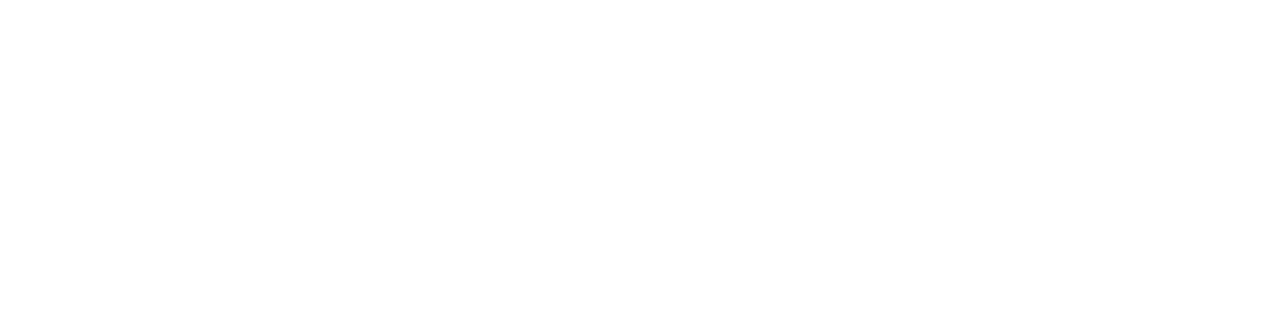
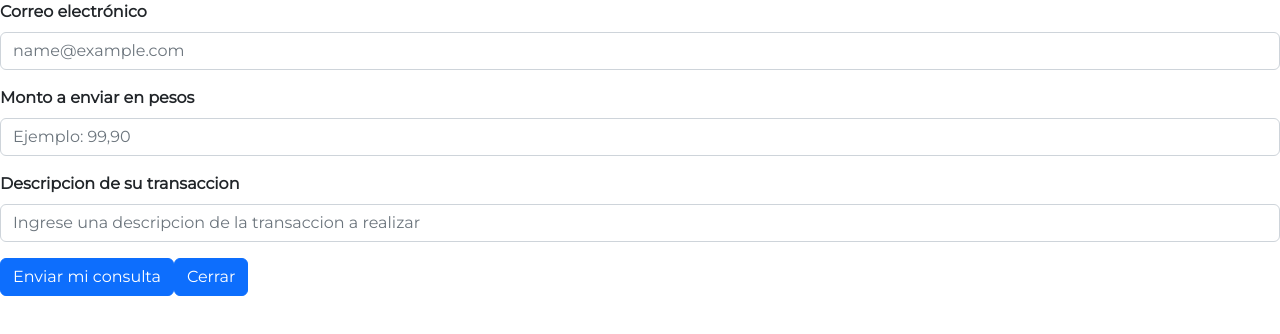
Before and after one commit to Liliani-mg/envialo-ya-front, a React (Vite) app: page /form in a window 1280 px wide. Before the commit this address had no page. Shown: the top 334 px of the page. Built offline with nearby package versions, Linux system fonts and the light colour scheme; no server answers.

Commit message:
add panel admin, sheet request

```diff
--- a/package.json
+++ b/package.json
@@ -9,11 +9,12 @@
     "preview": "vite preview"
   },
   "dependencies": {
-    "react": "^18.2.0",
-    "react-dom": "^18.2.0",
+    "axios": "^1.3.4",
     "bootstrap": "^5.2.3",
     "bootstrap-icons": "^1.10.2",
+    "react": "^18.2.0",
     "react-bootstrap": "^2.6.0",
+    "react-dom": "^18.2.0",
     "react-loader-spinner": "^5.3.4",
     "react-redux": "^8.0.5",
     "react-router-dom": "^6.4.4",
--- a/src/components/Carousel.css
+++ b/src/components/CarouselLanding.css
@@ -16,5 +16,4 @@
     background-repeat: no-repeat;
     background-size: cover;
     background-position: center;
-
 }
--- a/src/components/CarouselLanding.jsx
+++ b/src/components/CarouselLanding.jsx
@@ -1,5 +1,5 @@
 import React from 'react';
-import "./Carousel.css";
+import "./CarouselLanding.css";
 
 // const image1 ="https://res.cloudinary.com/dxsvkn4eo/image/upload/v1677499400/bg002_rw3qet.jpg";
 // const image2 ="https://res.cloudinary.com/dxsvkn4eo/image/upload/v1677499400/bg001_u2kmyd.jpg";
@@ -8,7 +8,8 @@ import "./Carousel.css";
 
 function CarouselLanding() {
   return (
-    <div id="carouselExampleSlidesOnly" class="carousel slide" data-ride="carousel">
+
+    <div id="carousel-image" class="carousel slide" data-ride="carousel">
     <div class="carousel-inner">
       <div class="carousel-item carousel-image bg-img-1 active">
         {/* <img class="d-block w-100" src={image1} alt="First slide"></img> */}
--- /dev/null
+++ b/src/components/Form.jsx
@@ -0,0 +1,75 @@
+import React from "react";
+import { useState } from "react";
+import { postRequest } from "../services/httpRequest";
+// const API_URL = import.meta.env.VITE_API_URL;
+
+
+function Form() {
+
+  const [input, setInput] = useState({
+    fecha: new Date(),
+    email: "",
+    montoPesos: "",
+    descripcion: ""
+  })
+
+function handleSubmit(e){
+  e.preventDefault();
+  postRequest(input)
+
+}
+
+
+  return (
+    <div class="mb-3">
+      <form onSubmit={handleSubmit}>
+        <div class="mb-3">
+          <label for="exampleFormControlInput1" class="form-label text-body">
+            Correo electrónico
+          </label>
+          <input
+            type="email"
+            name="email"
+            class="form-control"
+            id="exampleFormControlInput1"
+            placeholder="name@example.com"
+          />
+        </div>
+        <div class="mb-3">
+          <label for="exampleFormControlInput2" class="form-label text-body">
+            Monto a enviar en pesos
+          </label>
+          <input
+            type="number"
+            name="montoPesos"
+            class="form-control"
+            id="exampleFormControlInput1"
+            placeholder="Ejemplo: 99,90"
+          />
+        </div>
+        <div class="mb-3">
+          <label for="exampleFormControlInput3" class="form-label text-body">
+           Descripcion de su transaccion
+          </label>
+          <input
+            type="text"
+            name="descripcion"
+            class="form-control"
+            id="exampleFormControlInput1"
+            placeholder="Ingrese una descripcion de la transaccion a realizar"
+          />
+        </div>
+        <div class="col-auto">
+          <button type="submit" class="btn btn-primary mb-3">
+           Enviar mi consulta
+          </button>
+          <a type="button" href="/" class="btn btn-primary mb-3">
+           Cerrar
+          </a>
+        </div>
+      </form>
+    </div>
+  );
+}
+
+export default Form;
--- a/src/components/NavBar.jsx
+++ b/src/components/NavBar.jsx
@@ -32,7 +32,7 @@ function NavBar() {
         <div class="collapse navbar-collapse" id="navbarNav">
           <ul class="navbar-nav">
             <li class="nav-item">
-              <a class="nav-link" aria-current="page" href="#">
+              <a class="nav-link" aria-current="page"  href="/form" >
                 Enviar dinero
               </a>
             </li>
--- /dev/null
+++ b/src/pages/Landing.css
@@ -0,0 +1,3 @@
+.btn-land{
+position: absolute;
+}
--- a/src/pages/Landing.jsx
+++ b/src/pages/Landing.jsx
@@ -1,17 +1,51 @@
-import React from 'react';
-import CarouselLanding from '../components/CarouselLanding';
+import React from "react";
+import CarouselLanding from "../components/CarouselLanding";
+import { useNavigate } from "react-router-dom";
 
-import NavBar from '../components/NavBar';
+import NavBar from "../components/NavBar";
+import Form from "../components/Form";
 
-const imageBg = "https://res.cloudinary.com/dxsvkn4eo/image/upload/v1677499400/bg002_rw3qet.jpg"
+const imageBg =
+  "https://res.cloudinary.com/dxsvkn4eo/image/upload/v1677499400/bg002_rw3qet.jpg";
+
+
 function Landing() {
+  const navigate = useNavigate();
+
   return (
     <div >
-        <NavBar/>
-        <CarouselLanding/>
-
+      <NavBar />
+      <CarouselLanding />
+      <a
+        class="btn btn-primary rounded-pill "
+        href="/form"
+        // data-bs-toggle="offcanvas"
+        // href="#offcanvasExample"
+        // role="button"
+        // aria-controls="offcanvasExample"
+      >
+        Enviar Dinero
+      </a>
+      {/* <div
+        class="offcanvas offcanvas-start"
+        tabindex="-1"
+        id="offcanvasExample"
+        aria-labelledby="offcanvasExampleLabel"
+      >
+        <div class="offcanvas-header">
+          <button
+            type="button"
+            class="btn-close"
+            data-bs-dismiss="offcanvas"
+            aria-label="Close"
+          ></button>
+        </div>
+        <div class="offcanvas-body">
+            <Form/>
+        </div>
+      </div> */}
     </div>
-  )
+  );
 }
 
-export default Landing
+export default Landing;
--- /dev/null
+++ b/src/pages/PanelAdmin.jsx
@@ -0,0 +1,76 @@
+import React from "react";
+import axios from "axios";
+import { getRequest } from "../services/httpRequest";
+import { useState, useEffect } from "react";
+
+const API_KEY = import.meta.env.VITE_API_KEY_SHEETS;
+const ID = import.meta.env.VITE_ID_SHEETS;
+
+const values = "A2:AZ100";
+// url
+const url = `https://content-sheets.googleapis.com/v4/spreadsheets/${ID}/values/${values}?access_token=${API_KEY}&key=${API_KEY}`;
+
+function PanelAdmin() {
+  const [value, setValue] = useState({});
+
+  // const responseSheet = getRequest(url)
+  let responseApi;
+  async function responseSheet() {
+    await axios.get(url).then((res) => {
+      console.log(res.data.values);
+      let responseApi = res.data.values;
+      setValue(responseApi);
+    });
+  }
+
+  useEffect(() => {
+    responseSheet();
+  }, []);
+  const arrayValue = Object.values(value);
+  console.log("===========", arrayValue);
+  return (
+    <table class="table">
+      <thead class="thead-dark">
+        <tr>
+          <th scope="col">id</th>
+          <th scope="col">Monto en Pesos</th>
+          <th scope="col">Monto en Reales</th>
+          <th scope="col">cuenta origen</th>
+          <th scope="col">cuenta destino</th>
+          <th scope="col">fecha</th>
+          <th scope="col">email</th>
+          <th scope="col">descripcion</th>
+        </tr>
+      </thead>
+      <tbody>
+        {arrayValue ? (
+          arrayValue?.map((e, i) => (
+            <tr key={i}>
+              <th scope="row">{e[0]}</th>
+
+              <td>{e[1]}</td>
+              <td>{e[2]}</td>
+              <td>{e[3]}</td>
+              <td>{e[4]}</td>
+              <td>{e[5]}</td>
+              <td>{e[6]}</td>
+              <td>{e[7]}</td>
+            </tr>
+          ))
+        ) : (
+          <tr>
+            <th scope="row">-</th>
+            <td>-</td>
+            <td>-</td>
+            <td>-</td>
+            <td>-</td>
+            <td>-</td>
+            <td>-</td>
+          </tr>
+        )}
+      </tbody>
+    </table>
+  );
+}
+
+export default PanelAdmin;
--- a/src/routes/index.jsx
+++ b/src/routes/index.jsx
@@ -1,11 +1,15 @@
 import React from 'react';
 import { Routes, Route } from 'react-router-dom';
 import Landing from '../pages/Landing';
+import PanelAdmin from '../pages/PanelAdmin';
+import Form from '../components/Form';
 
 
 const AppRoutes = () => (
     <Routes>
         <Route path='/' element={<Landing/>}/>
+        <Route path='/panelAdmin' element={<PanelAdmin/>}/>
+        <Route path='/form' element={<Form/>}/>
     </Routes>
 );
 export default AppRoutes;
--- /dev/null
+++ b/src/services/httpRequest.js
@@ -0,0 +1,32 @@
+import axios from 'axios';
+
+const httpRequest = (method, endpoint, data, headers = {}) => {
+  const config = {
+    headers,
+  }
+
+  const token = localStorage.getItem('token') || ''
+
+  if (token) config.headers.Authorization = `Bearer ${token}`
+
+  config.method = method
+
+  config.url = import.meta.env.VITE_API_URL + endpoint
+
+  if (data) config.data = data
+
+  return new Promise((resolve, reject) => {
+    axios(config)
+      .then(res => resolve(res.data))
+      .catch(error => reject(error))
+  })
+}
+
+export const getRequest = (endpoint, headers) =>
+  httpRequest('get', endpoint, null, null)
+
+export const postRequest = (endpoint, data, headers) =>
+  httpRequest('post', endpoint, data, null)
+
+export const putRequest = (endpoint, data, headers) =>
+  httpRequest('put', endpoint, data, null)
```
Also changed, not shown: 2 other files (tests, documents, lock files or other folders).
